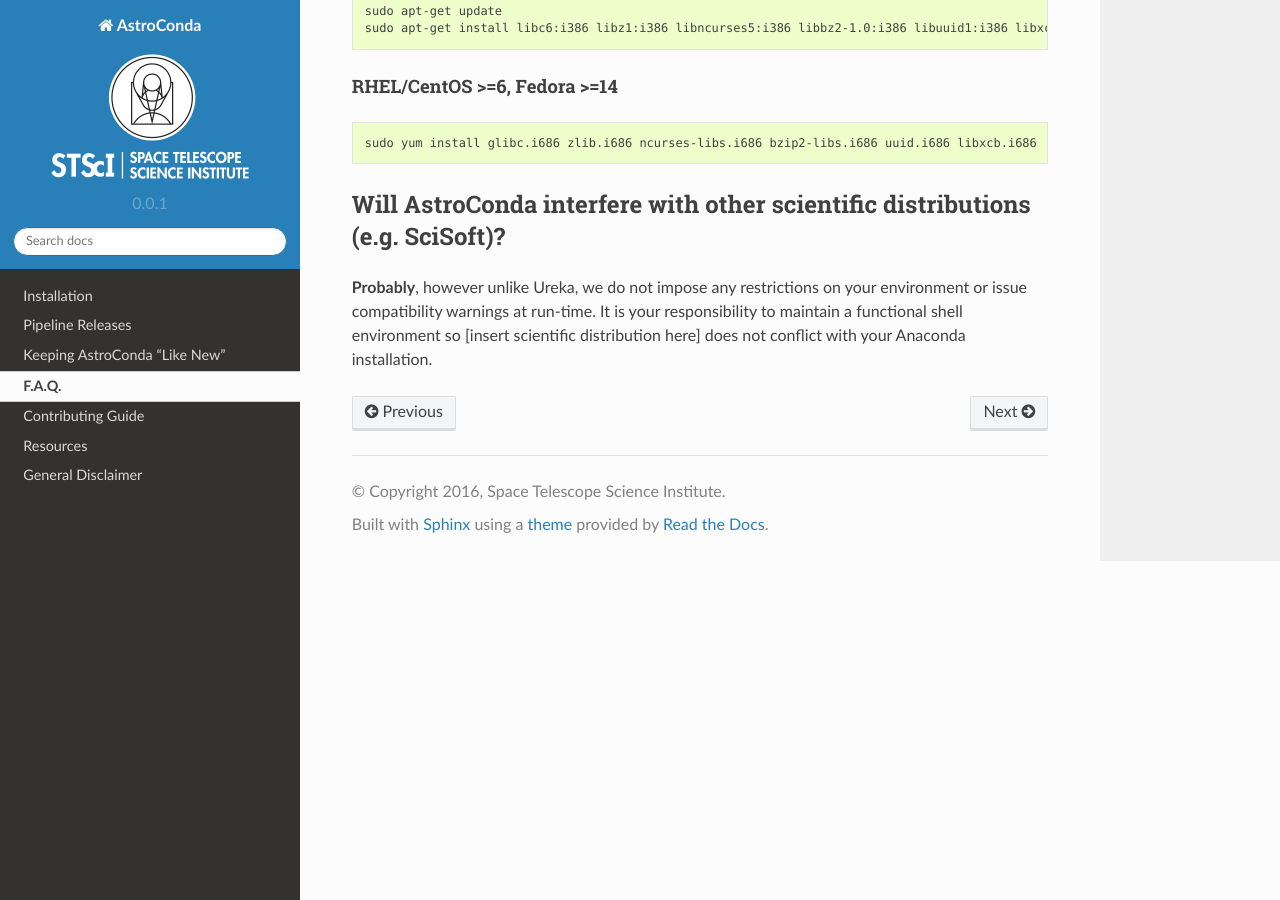
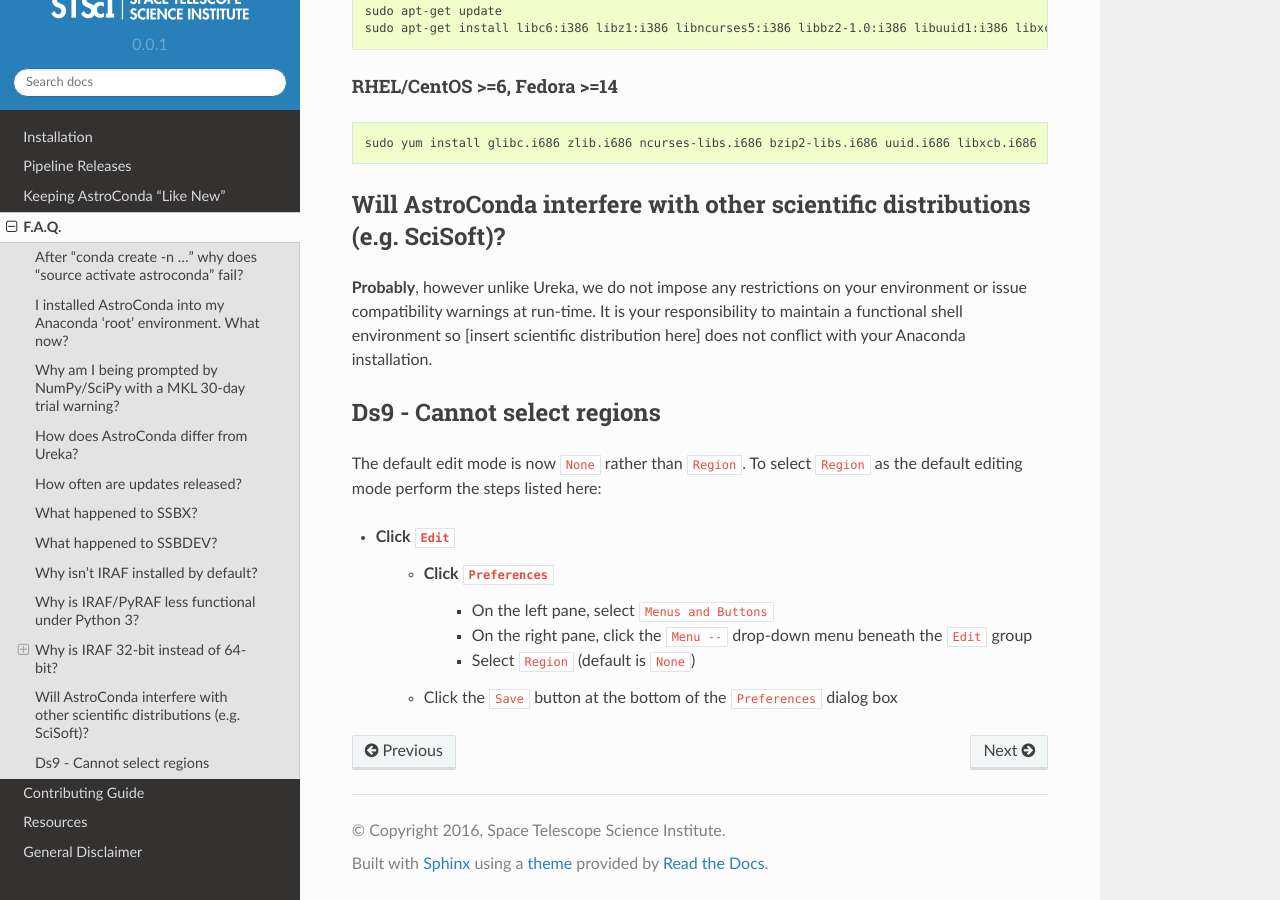
Before and after one commit to jhunkeler/astroconda, a Sphinx documentation site: the page built from source/faq.rst, in a window 1280 px wide and 900 px high, scrolled down 3264 px. Built offline with Sphinx 7.4.7 and the Read the Docs theme 2.0.0, drawn with Linux system fonts in a browser that asks for light colours; pages that are not in the unit, such as notebooks, are missing from menus.

Commit message:
Faq ds9regions (#29)
* Reinstate full TOC

* Add FAQ entry regarding Ds9 region selection

```diff
--- a/source/faq.rst
+++ b/source/faq.rst
@@ -127,3 +127,15 @@
 =============================================================================
 
 **Probably**, however unlike Ureka, we do not impose any restrictions on your environment or issue compatibility warnings at run-time. It is your responsibility to maintain a functional shell environment so [insert scientific distribution here] does not conflict with your Anaconda installation.
+
+Ds9 - Cannot select regions
+===========================
+
+The default edit mode is now ``None`` rather than ``Region``. To select ``Region`` as the default editing mode perform the steps listed here:
+
+- Click ``Edit``
+    - Click ``Preferences``
+        - On the left pane, select ``Menus and Buttons``
+        - On the right pane, click the ``Menu --`` drop-down menu beneath the ``Edit`` group
+        - Select ``Region`` (default is ``None``)
+    - Click the ``Save`` button at the bottom of the ``Preferences`` dialog box
--- a/source/index.rst
+++ b/source/index.rst
@@ -10,7 +10,6 @@
 
 .. toctree::
    :maxdepth: 2
-   :titlesonly:
 
    installation
    releases
```
